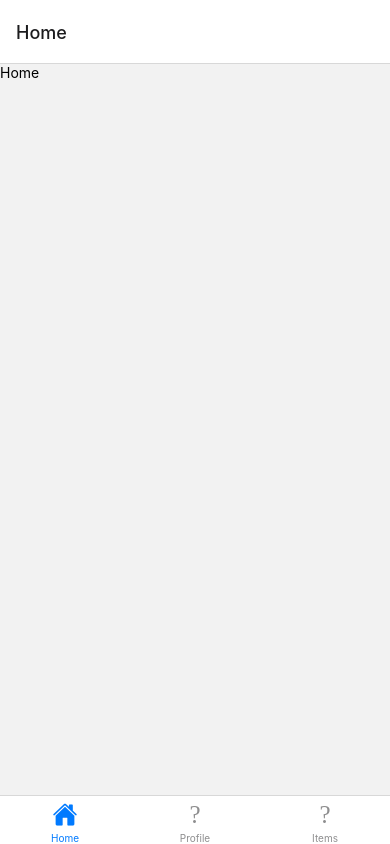
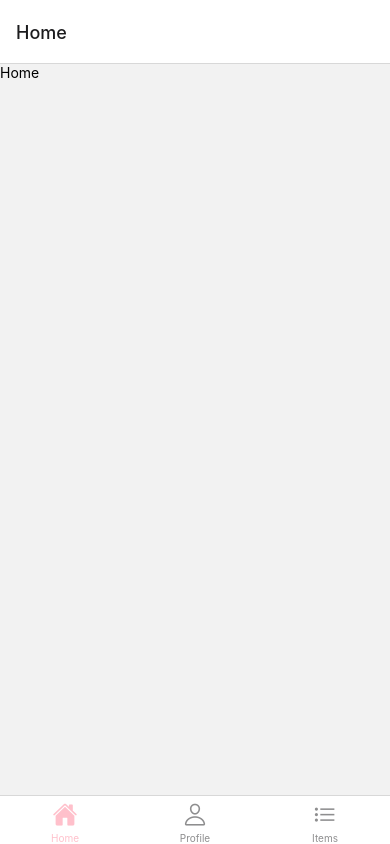
Before and after one commit to precious3173/E-Commerce-App, a React Native app: screen / in a window 390 px wide. Built offline with nearby package versions, Linux system fonts and the light colour scheme.

Commit message:
tint colour added

```diff
--- a/Navigationfolder/Navbar.js
+++ b/Navigationfolder/Navbar.js
@@ -35,10 +35,10 @@ return(
                             iconName = focused? 'home': 'home-outline'
                         }
                         else if (rn === profileName){
-                         iconName = focused? 'list' : 'profile-outline'
+                         iconName = focused? 'person' : 'person-outline'
 
                         }else if (rn === itemName){
-                            iconName = focused? 'item' : 'item-outline'
+                            iconName = focused? 'list' : 'list-outline'
 
                            }
                            return <Ionicons name= {iconName} size ={size}
@@ -46,6 +46,11 @@ return(
                            />
                     },
                 })}
+
+                tabBarOptions = {{
+                    activeTintColor : "pink"
+
+                }}
         >
 
            <Tab.Screen name ={ homeName} component = {HomeScreen}/>
--- a/Navigationfolder/Screens/HomeScreen.js
+++ b/Navigationfolder/Screens/HomeScreen.js
@@ -7,7 +7,7 @@ export default function HomeScreen(navigation){
     return (
 
         <View styles ={
-            {flex:1, alignItems: 'center', justifyContent: 'center'}
+            {backgroundColour: 'red'}
         }>
 
       <Text
```
